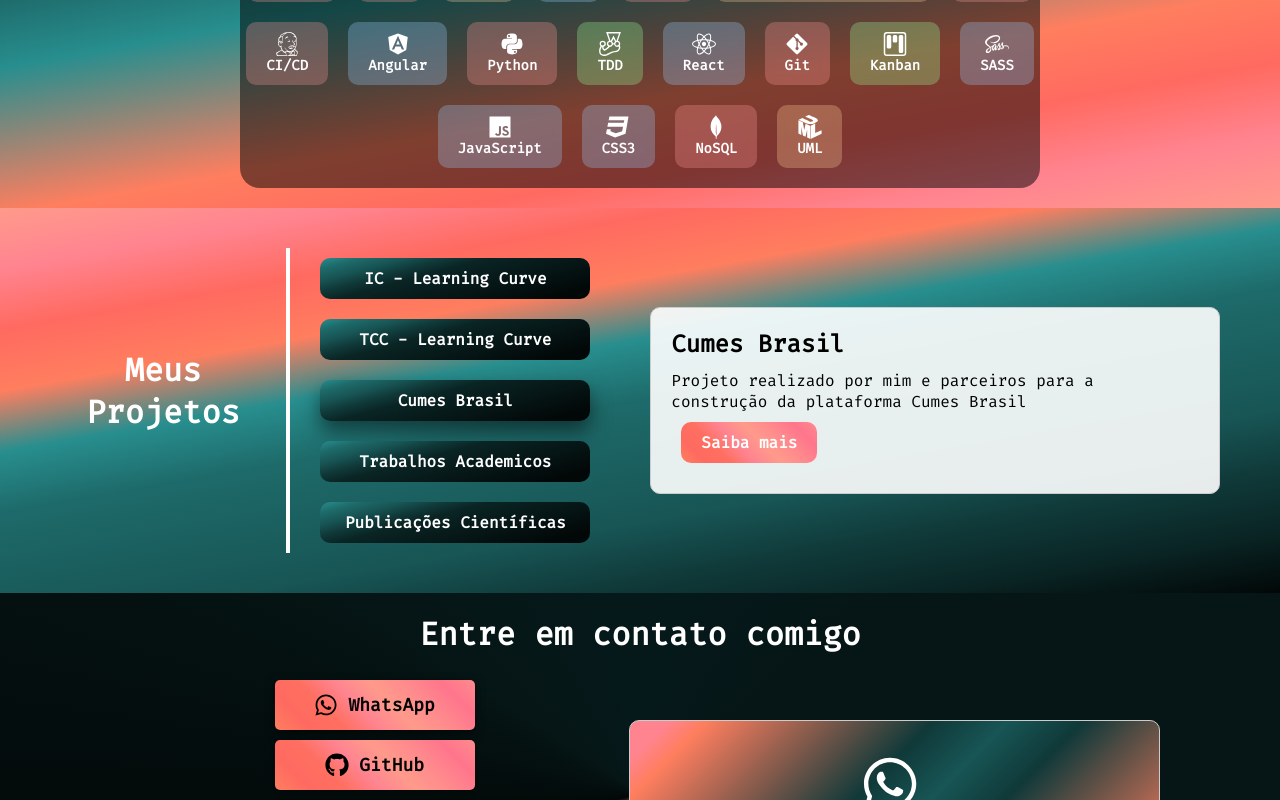
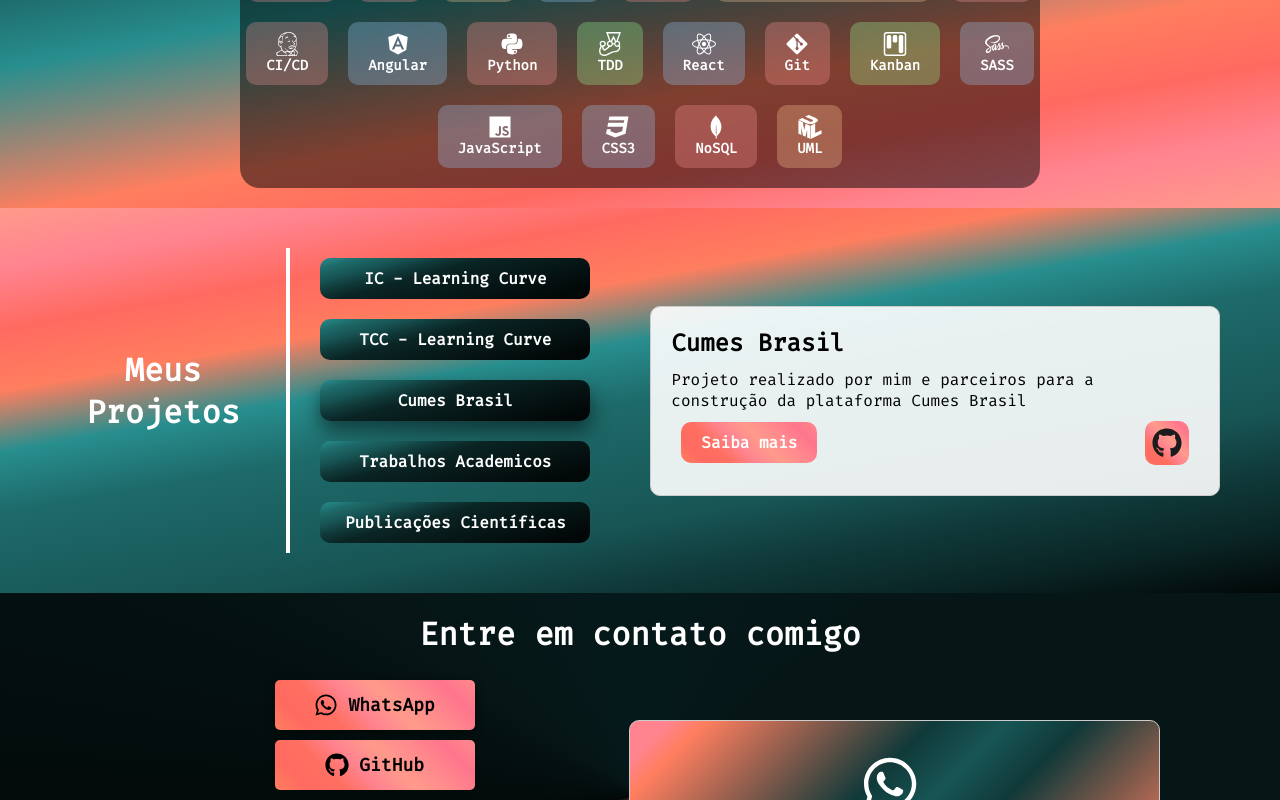
Before and after one commit to elmojuh/profile, a Next.js app: page / in a window 1280 px wide. Both pictures are taken after a click on the element "Cumes Brasil". Shown: the part 1659-2459 px from the top of the page. Built offline with nearby package versions, Linux system fonts and the light colour scheme.

Commit message:
alteracao pequena para adicionar botão para o github em projetos

```diff
--- a/src/components/Home/ContainerMid3/containerMid3.js
+++ b/src/components/Home/ContainerMid3/containerMid3.js
@@ -1,5 +1,6 @@
 import { useState, useEffect, useRef } from "react";
 import styles from "./containerMid3.module.scss";
+import icons from "../../../components/Icons/index";
 
 const projectsData = [
     {
@@ -13,11 +14,12 @@ const projectsData = [
     {
         "title": "Cumes Brasil",
         "description": "Projeto realizado por mim e parceiros para a construção da plataforma Cumes Brasil",
-        "link": "https://www.cumesbrasil.com.br/"
+        "link": "https://www.cumesbrasil.com.br/",
+        "github": "https://github.com/elmojuh/cumes-brasil"
     },
     {
         "title": "Trabalhos Academicos",
-        "description": "Acesso aos mais diversos trabalhos academicos realizados por mim e parceiros",
+        "description": "Acesso aos mais diversos trabalhos acadêmicos realizados por mim e parceiros",
         "link": "https://example.com/cumess-brasil"
     },
     {
@@ -34,6 +36,7 @@ export default function ContainerMid3() {
     const [isVisible, setIsVisible] = useState(false);
     const projectListRef = useRef(null);
     const projectDetailsRef = useRef(null);
+    const IconComponent = icons["github"];
 
     useEffect(() => {
         if (typeof window !== "undefined") {
@@ -109,10 +112,18 @@ export default function ContainerMid3() {
                         <div ref={projectDetailsRef} className={`${styles.projectDetails} ${isVisible ? styles.visible : ""}`}>
                             <h2>{selectedProject.title}</h2>
                             <p>{selectedProject.description}</p>
+                            <div className={styles.projectLinks}>
                                 {selectedProject.link && (
                                     <a href={selectedProject.link} target="_blank" rel="noopener noreferrer"
                                        className={styles.btn2}>Saiba mais</a>
                                 )}
+                                {selectedProject.github && (
+                                    <a href={selectedProject.github} target="_blank" rel="noopener noreferrer"
+                                       className={styles.githubButton}>
+                                        {IconComponent && <IconComponent size={30} />}
+                                    </a>
+                                )}
+                            </div>
                         </div>
                     </div>
                 )}
@@ -121,10 +132,18 @@ export default function ContainerMid3() {
                         <div className={styles.modalDetails} onClick={(e) => e.stopPropagation()}>
                             <h2>{selectedProject.title}</h2>
                             <p>{selectedProject.description}</p>
+                            <div className={styles.projectLinks}>
                                 {selectedProject.link && (
                                     <a href={selectedProject.link} target="_blank" rel="noopener noreferrer"
                                        className={styles.btn2}>Saiba mais</a>
                                 )}
+                                {selectedProject.github && (
+                                    <a href={selectedProject.github} target="_blank" rel="noopener noreferrer"
+                                       className={styles.githubButton}>
+                                        {IconComponent && <IconComponent size={30} />}
+                                    </a>
+                                )}
+                            </div>
                         </div>
                     </div>
                 )}
--- a/src/components/Home/ContainerMid3/containerMid3.module.scss
+++ b/src/components/Home/ContainerMid3/containerMid3.module.scss
@@ -116,7 +116,6 @@
     word-wrap: break-word;
 
     &:hover {
-        background-color: #ff6a60;
         transform: scale(1.2);
     }
 }
@@ -125,6 +124,58 @@
     display: flex;
     align-items: center;
     justify-content: center;
+}
+
+.githubButton {
+    display: inline-block;
+    width: auto;
+    padding: 7px;
+    margin: 10px;
+    border-radius: 10px;
+    color: #1c1c1c;
+    background: linear-gradient(45deg, #ff7e5f, #ff6a60, #ff6f61, #ff8490, #ff9a8b, #ff8a8d, #ff758c, #ff8a8d);
+    text-align: center;
+    text-decoration: none;
+    font-size: 16px;
+    font-weight: bold;
+    transition: background-color 0.3s, transform 0.3s;
+    cursor: pointer;
+    transform-style: preserve-3d;
+    box-sizing: border-box;
+    word-wrap: break-word;
+    position: relative;
+    overflow: hidden;
+
+    &:hover {
+        transform: scale(1.2);
+    }
+
+    &:hover::before {
+        content: "";
+        position: absolute;
+        top: 0;
+        left: 0;
+        width: 100%;
+        height: 100%;
+        border: 2px solid #000000;
+        border-radius: 10px;
+        animation: rotateBorder 2s linear infinite;
+    }
+}
+
+@keyframes rotateBorder {
+    0% {
+        transform: rotate(0deg);
+    }
+    100% {
+        transform: rotate(360deg);
+    }
+}
+
+.projectLinks {
+    display: flex;
+    justify-content: space-between;
+    align-items: center;
 }
 
 .projectDetails {
```
Lines whose indentation alone changed are shown as unchanged.
